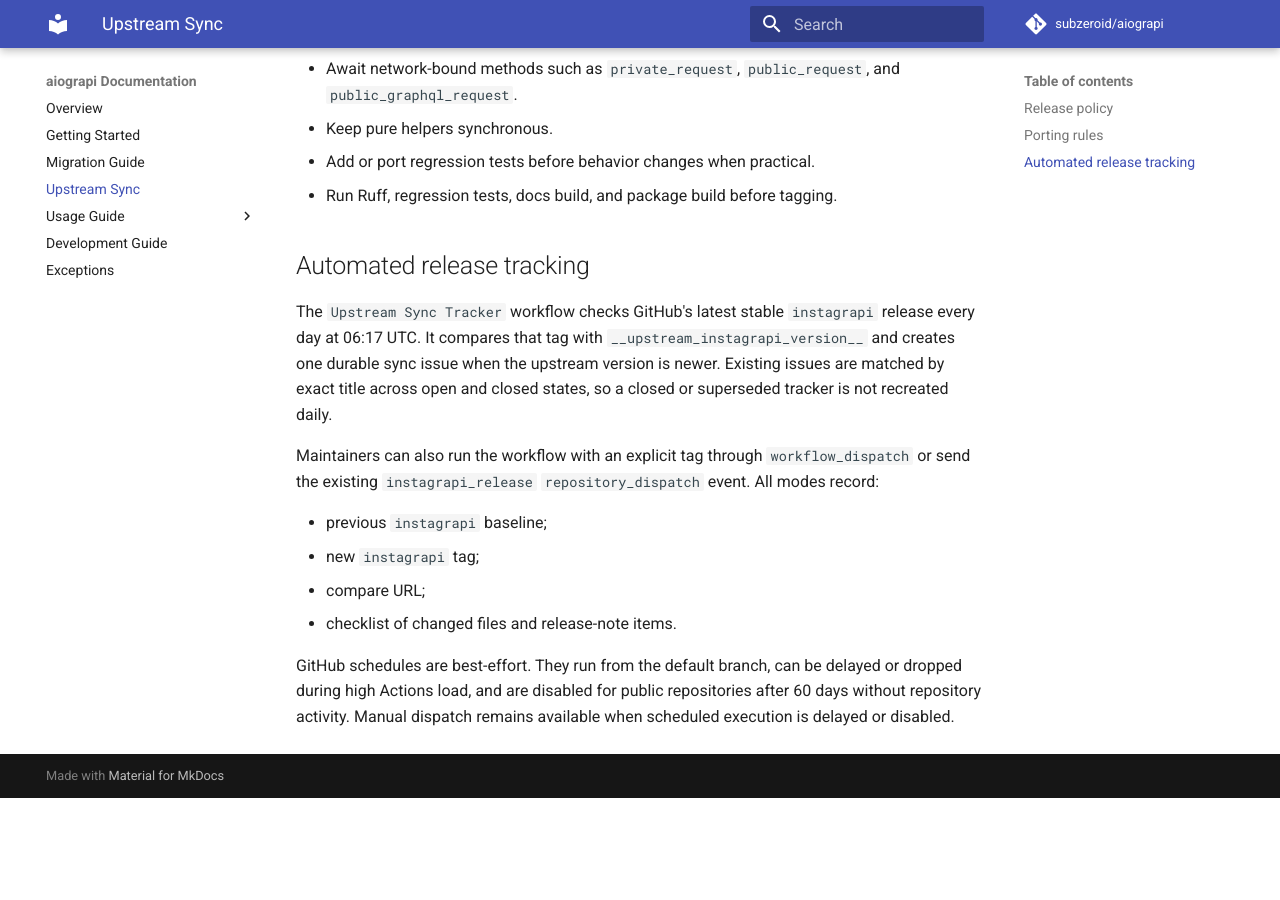
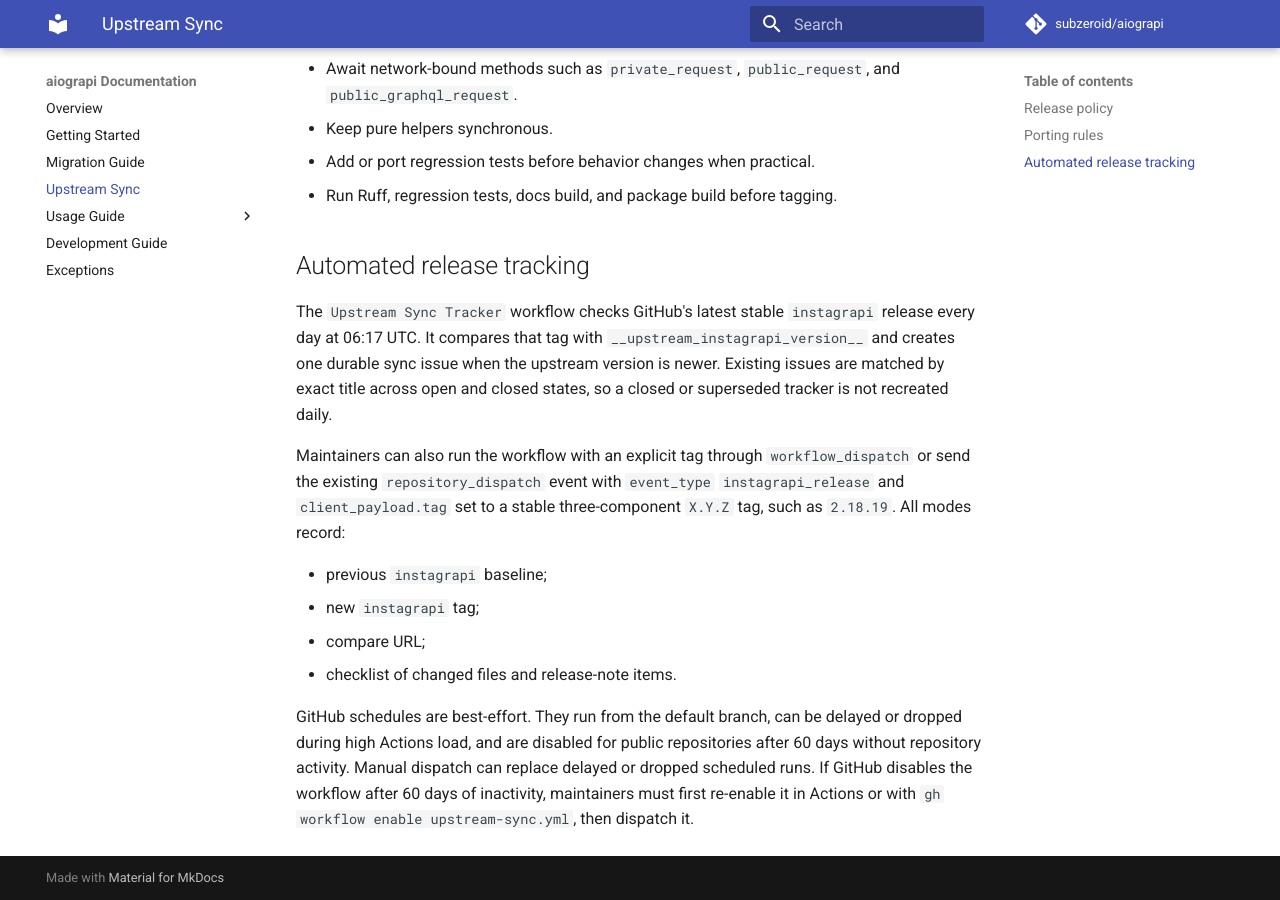
Before and after one commit to subzeroid/aiograpi, an MkDocs documentation site: the page built from docs/upstream-sync.md, in a window 1280 px wide and 900 px high, scrolled down 2540 px. Built offline with MkDocs 1.6.1 and Material for MkDocs 9.7.7, drawn with Linux system fonts in a browser that asks for light colours; comment, search, counter and statistics services are not loaded; the version menu is left out; before the commit the page ends 3338 px from its top, so only the background shows below that.

Commit message:
docs: clarify upstream tracker recovery

```diff
--- a/docs/upstream-sync.md
+++ b/docs/upstream-sync.md
@@ -61,8 +61,9 @@ upstream version is newer. Existing issues are matched by exact title across ope
 and closed states, so a closed or superseded tracker is not recreated daily.
 
 Maintainers can also run the workflow with an explicit tag through
-`workflow_dispatch` or send the existing `instagrapi_release`
-`repository_dispatch` event. All modes record:
+`workflow_dispatch` or send the existing `repository_dispatch` event with
+`event_type` `instagrapi_release` and `client_payload.tag` set to a stable
+three-component `X.Y.Z` tag, such as `2.18.19`. All modes record:
 
 - previous `instagrapi` baseline;
 - new `instagrapi` tag;
@@ -71,5 +72,7 @@ Maintainers can also run the workflow with an explicit tag through
 
 GitHub schedules are best-effort. They run from the default branch, can be delayed
 or dropped during high Actions load, and are disabled for public repositories
-after 60 days without repository activity. Manual dispatch remains available when
-scheduled execution is delayed or disabled.
+after 60 days without repository activity. Manual dispatch can replace delayed or
+dropped scheduled runs. If GitHub disables the workflow after 60 days of
+inactivity, maintainers must first re-enable it in Actions or with
+`gh workflow enable upstream-sync.yml`, then dispatch it.
```
